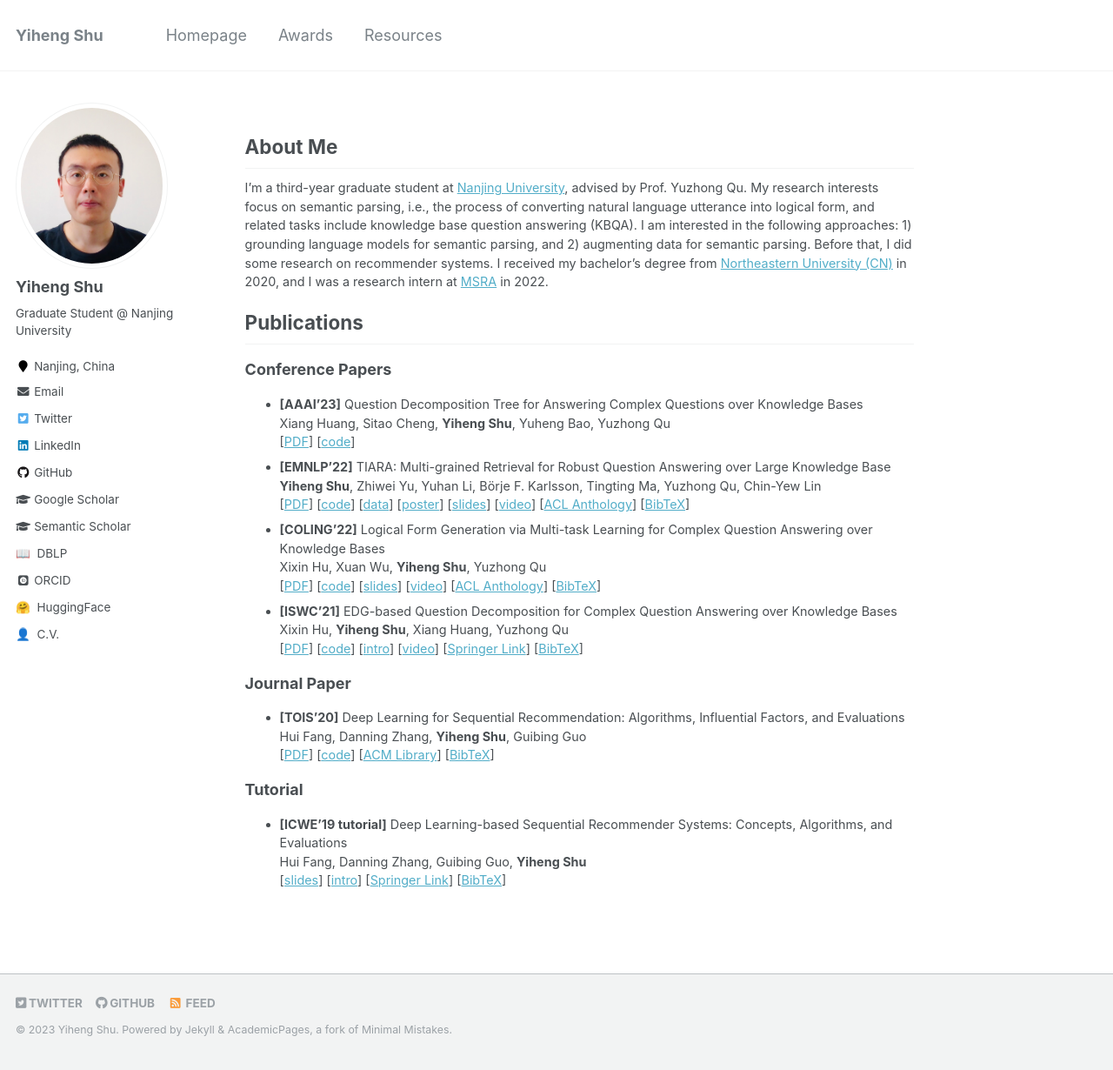
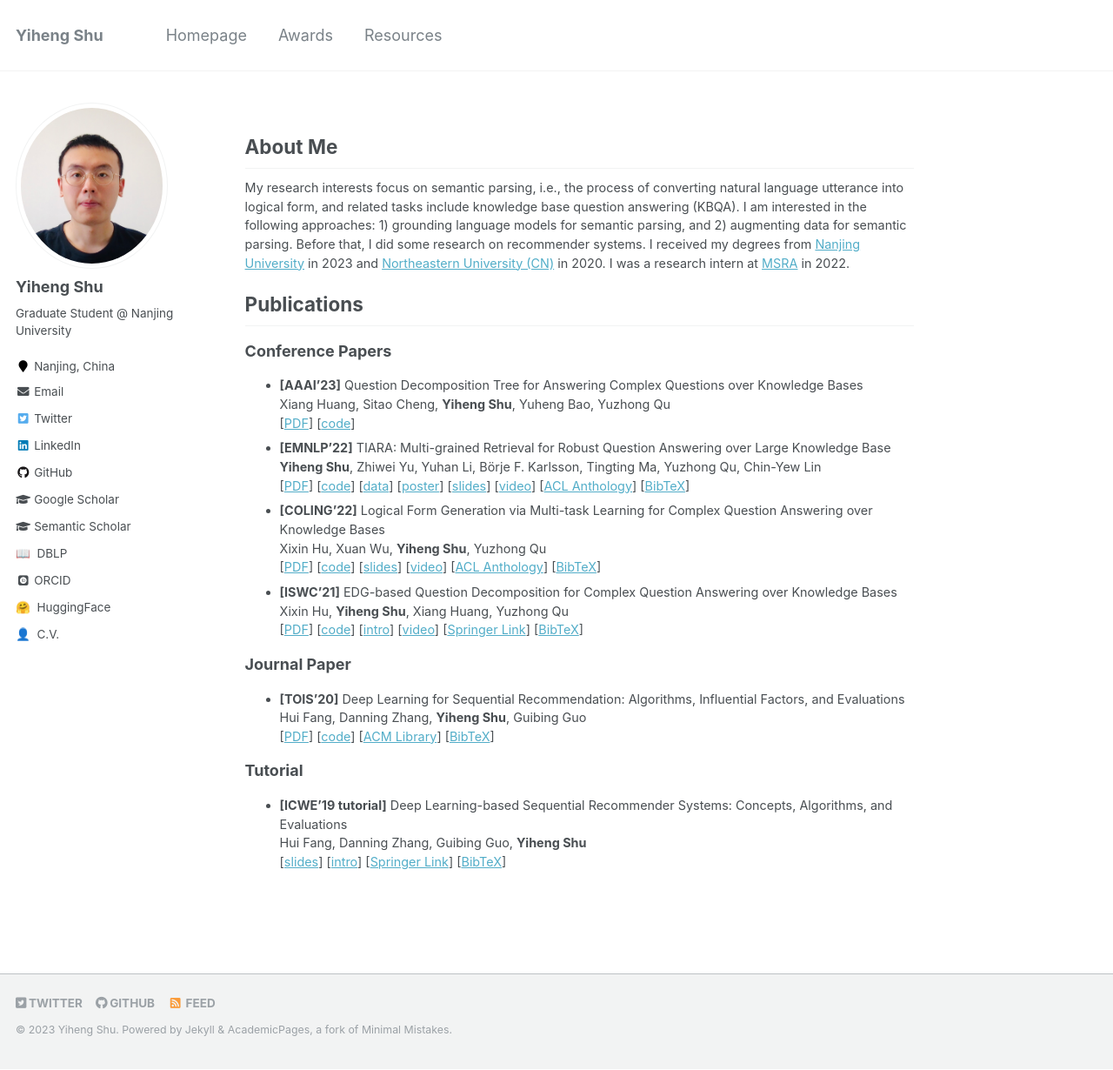
Before and after one commit to yihengshu/yihengshu.github.io, a Jekyll site: the page built from _pages/about.md, in a window 1280 px wide and 1230 px high. Shown: the whole window at 87% size. Built offline with Jekyll 4.4.1, drawn with Linux system fonts in a browser that asks for light colours; some web fonts are replaced.

Commit message:
Update about.md

```diff
--- a/_pages/about.md
+++ b/_pages/about.md
@@ -10,9 +10,9 @@ redirect_from:
 
 ## About Me
 
-I'm a third-year graduate student at [Nanjing University](https://www.nju.edu.cn/en/), advised by Prof. Yuzhong Qu.
 My research interests focus on semantic parsing, i.e., the process of converting natural language utterance into logical form, and related tasks include knowledge base question answering (KBQA).
-I am interested in the following approaches: 1) grounding language models for semantic parsing, and 2) augmenting data for semantic parsing. Before that, I did some research on recommender systems. I received my bachelor's degree from [Northeastern University (CN)](http://english.neu.edu.cn/) in 2020, and I was a research intern at [MSRA](https://www.msra.cn/) in 2022.
+I am interested in the following approaches: 1) grounding language models for semantic parsing, and 2) augmenting data for semantic parsing. Before that, I did some research on recommender systems.
+I received my degrees from [Nanjing University](https://www.nju.edu.cn/en/) in 2023 and [Northeastern University (CN)](http://english.neu.edu.cn/) in 2020. I was a research intern at [MSRA](https://www.msra.cn/) in 2022.
 
 
 <!-- - Master in Computer Technology, [Nanjing University](https://www.nju.edu.cn/en/), 2020.09-2023.06, advised by [Prof. Yuzhong Qu](http://ws.nju.edu.cn/~yzqu)
```
